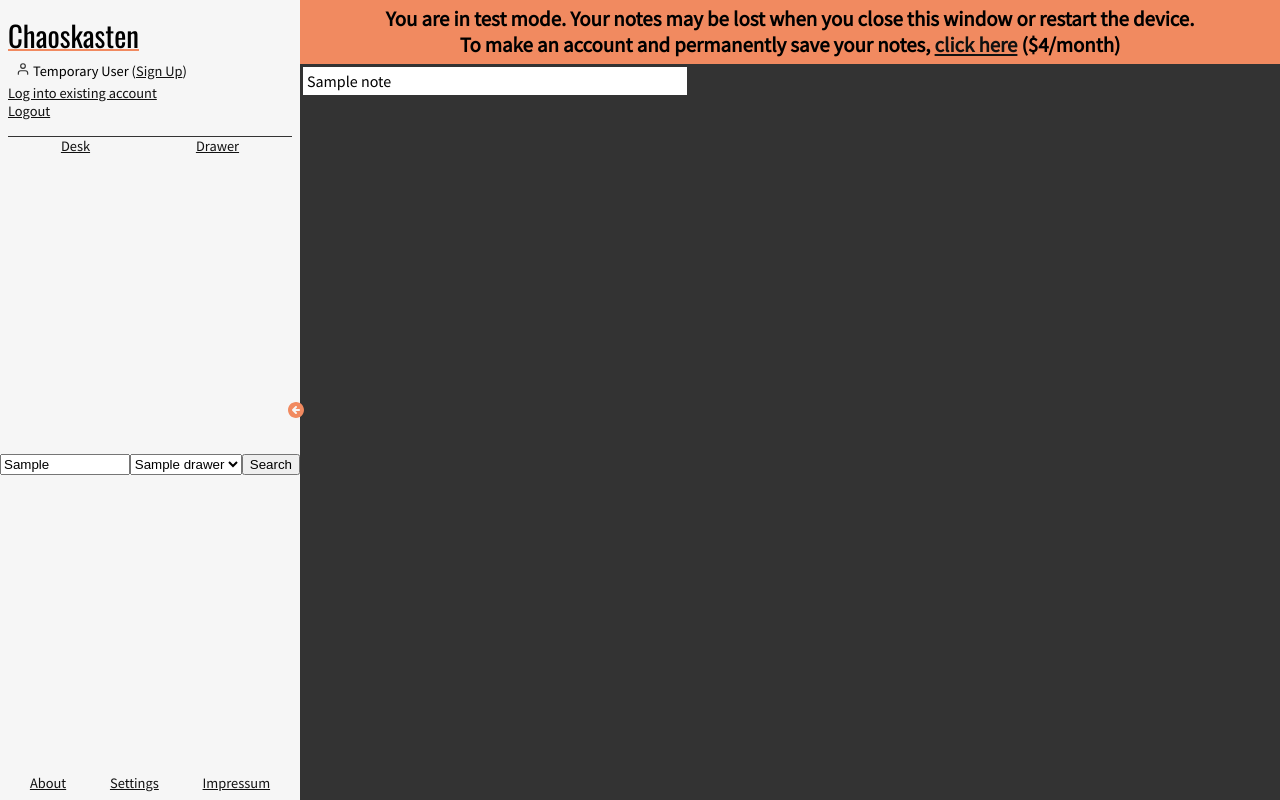
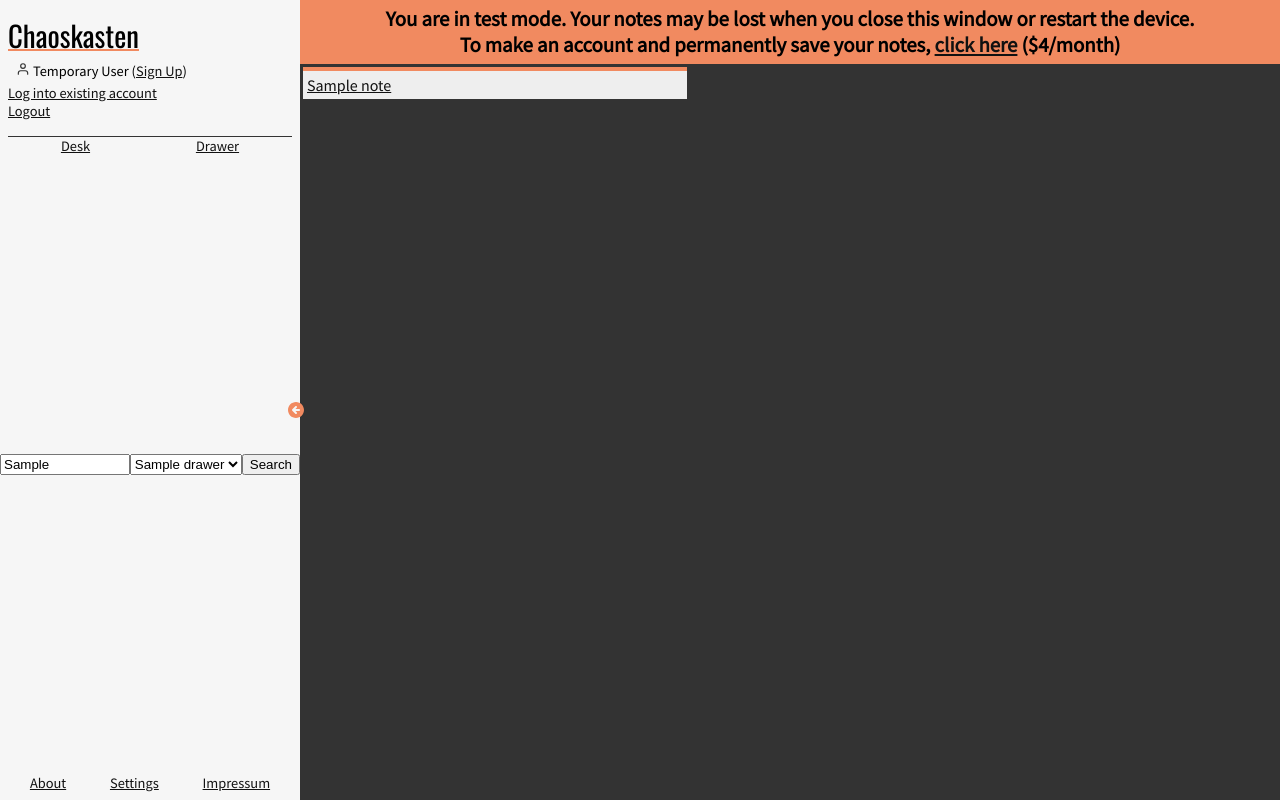
Before and after one commit to koljapluemer/chaoskasten, a Django app: page /drawerView in a window 1280 px wide. Run offline with Django 3.2, Linux system fonts and the light colour scheme; a user stored in the database is signed in; tables that the repository leaves empty hold one stand-in row (values such as "Sample post").

Commit message:
opnening/closing notes in drawer view works but redirects are fucked up

```diff
--- a/main/models.py
+++ b/main/models.py
@@ -49,6 +49,12 @@ class Note(models.Model):
     content = models.TextField(blank="true", null="true")
     reference = models.ManyToManyField('self')
     drawer = models.ForeignKey('Drawer', on_delete=models.CASCADE, null=True)
+
+    def isNoteOpen(self):
+        if self.openNotes.all().count() == 0:
+            return False
+        else:
+            return True
 
 
 class Collection(models.Model):
--- a/main/static/css/styles.css
+++ b/main/static/css/styles.css
@@ -520,3 +520,8 @@ form {
   display: flex;
   justify-content: space-around;
 }
+
+.drawerView-note-open {
+    border-top: 4px solid #F18A60;
+    background: #eee;
+}
--- a/main/templates/drawerView.html
+++ b/main/templates/drawerView.html
@@ -85,15 +85,24 @@
 
   <div class="drawerView-drawer">
     {% for note in notes %}
-    <div class="drawerView-note">
+
+    {% if note.isNoteOpen %}
+    <a href="/close{{note.id}}">
+    {% else %}
+    <a href="/open/{{note.id}}">
+    {% endif %}
+    <div class="drawerView-note {% if note.isNoteOpen %}drawerView-note-open{% endif %}">
+
       <span class="drawerView-title">{{ note.title }}</span>
 
       <p class="drawerView-body">
         {{ note.content|truncatechars:50 }}...
       </p>
     </div>
+      </a>
     {% endfor %}
   </div>
 
 
+
   {% endblock %}
```
Also changed, not shown: 1 other file.
